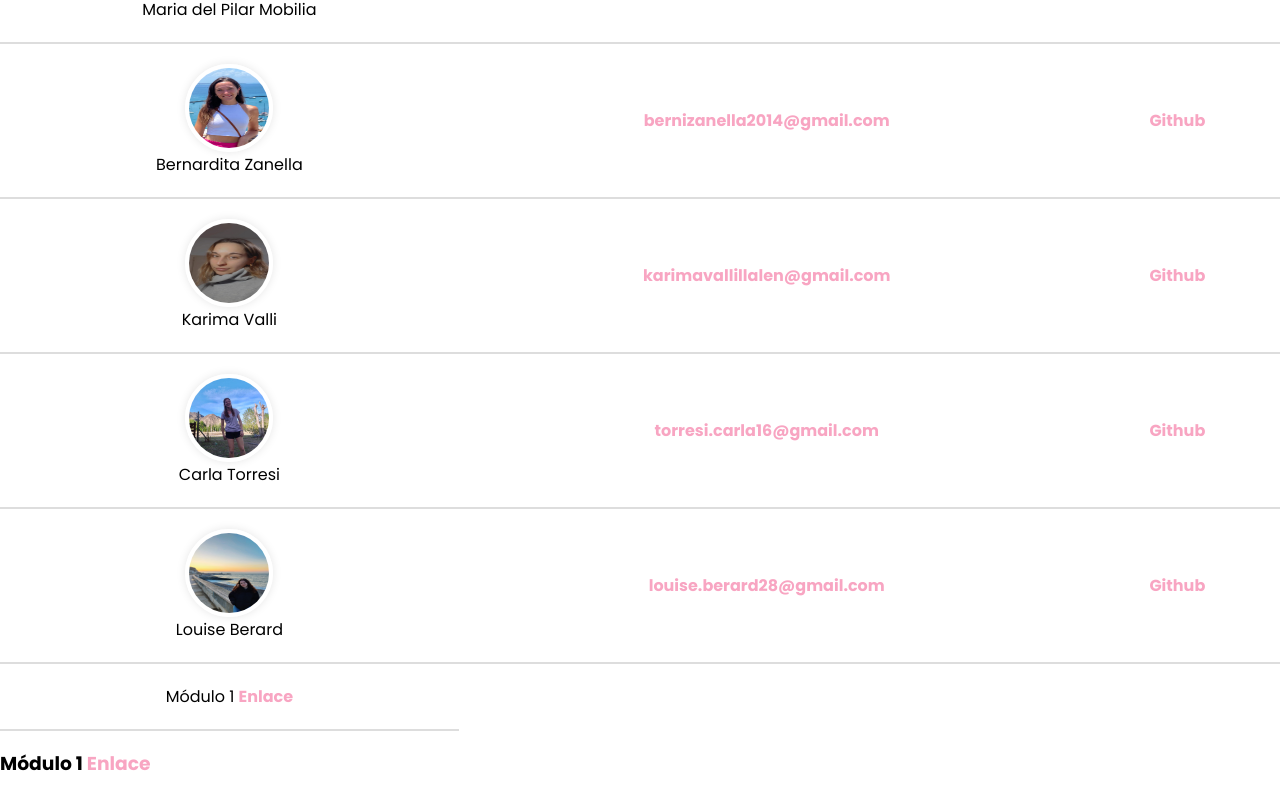
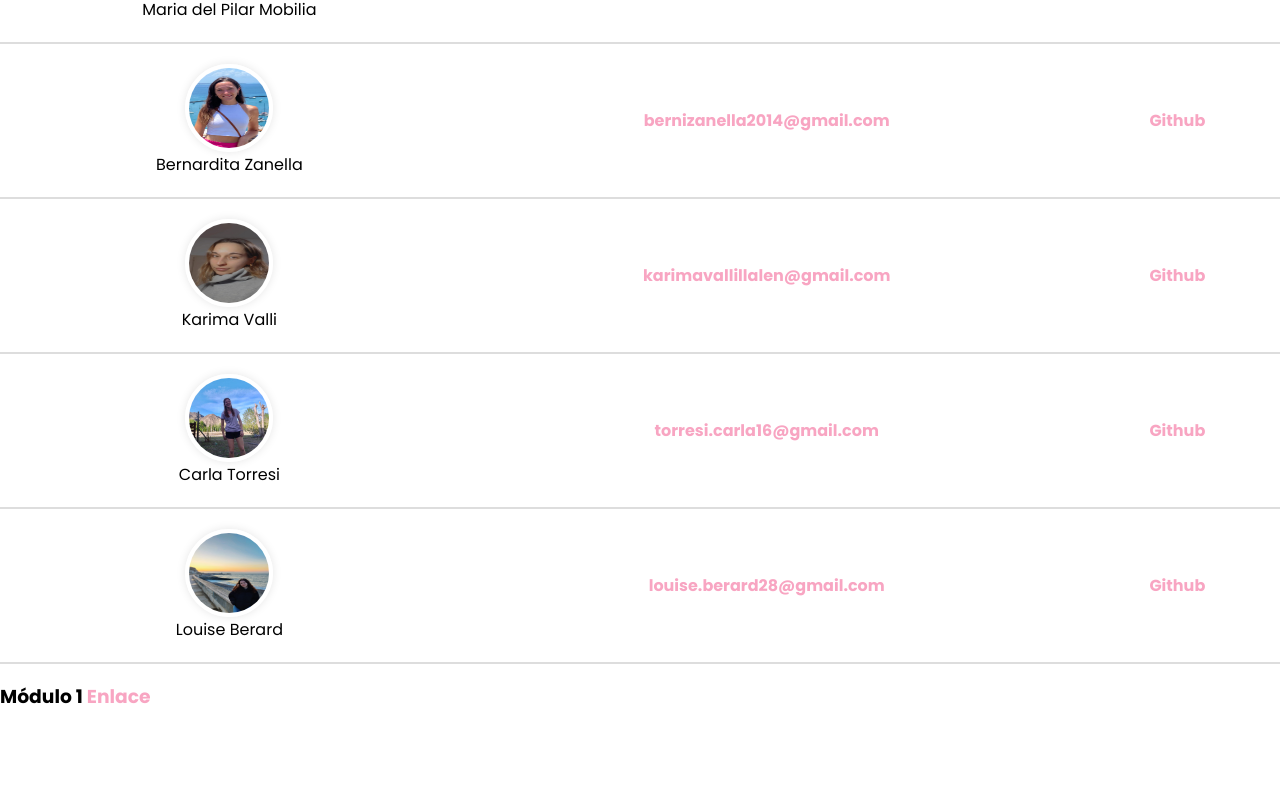
Before and after one commit to bernizanella/CV_Z, a plain HTML site: page index.html in a window 1280 px wide. Shown: the part 543-1340 px from the top of the page. After the commit the page ends 1273 px from the top, so only its background shows below. Drawn offline with Linux system fonts and the light colour scheme.

Commit message:
index.html

```diff
--- a/index.html
+++ b/index.html
@@ -113,9 +113,6 @@
       <td><a href="mailto:louise.berard28@gmail.com">louise.berard28@gmail.com</a></td>
       <td><a href="https://github.com/louiseberard">Github</a></td>
     </tr>
-     <tr>
-      <td> Módulo 1 <a href="https://github.com/bernizanella/Grupo-Hudson"> Enlace </a></td>
-    </tr>
   </table>
        <h3> Módulo 1 <a href="https://github.com/bernizanella/Grupo-Hudson"> Enlace </a></h3>
 </body>
```
